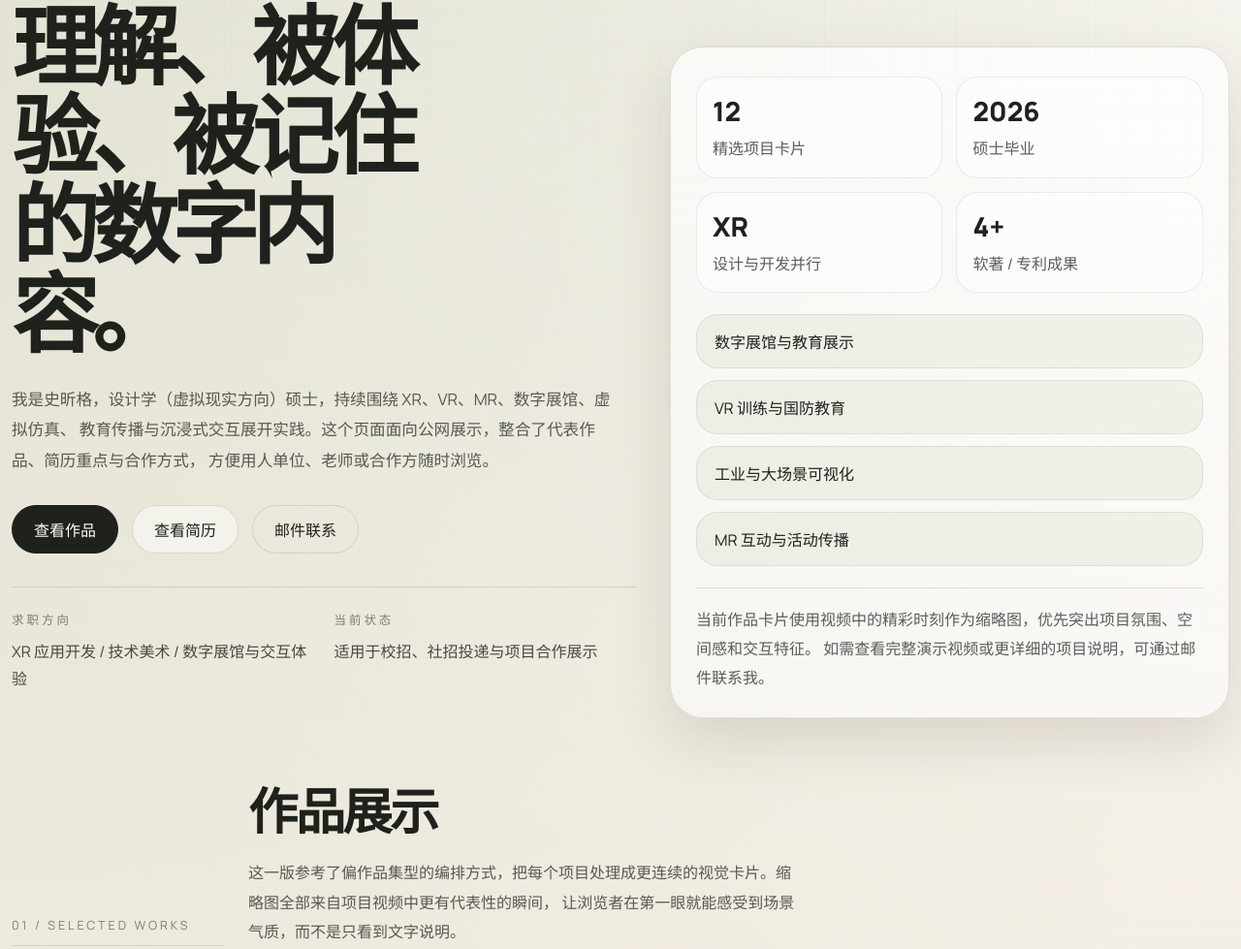
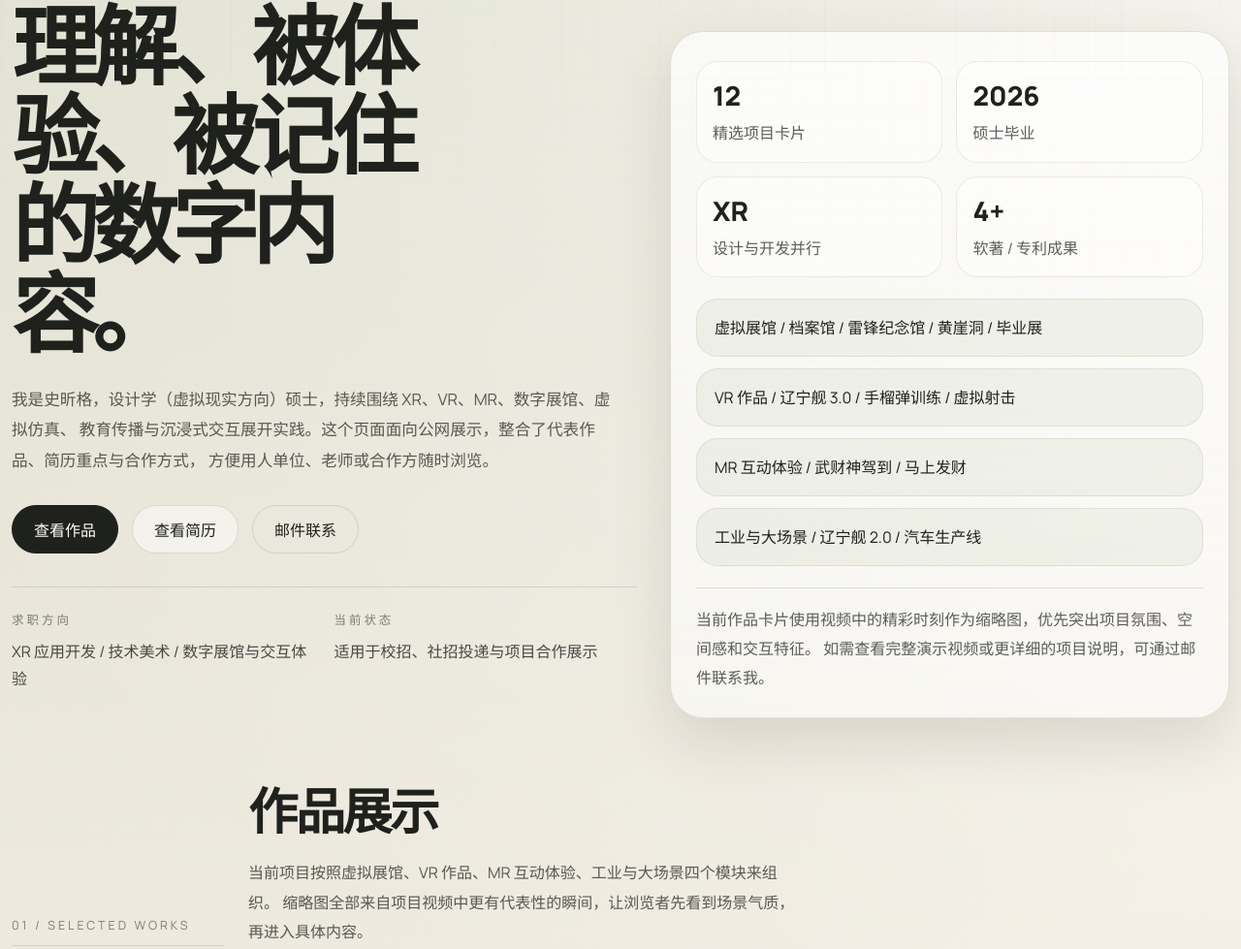
Before and after one commit to s405542052-dev/codex2, a plain HTML site: page index.html in a window 1280 px wide. Shown: the part 327-1306 px from the top of the page at 97% size. Drawn offline with Linux system fonts and the light colour scheme.

Commit message:
Adjust project categories and panel labels

```diff
--- a/index.html
+++ b/index.html
@@ -83,10 +83,10 @@
         </div>
 
         <div class="panel-links">
-          <a href="#project-exhibition">数字展馆与教育展示</a>
-          <a href="#project-defense">VR 训练与国防教育</a>
-          <a href="#project-industry">工业与大场景可视化</a>
-          <a href="#project-interactive">MR 互动与活动传播</a>
+          <a href="#project-exhibition">虚拟展馆 / 档案馆 / 雷锋纪念馆 / 黄崖洞 / 毕业展</a>
+          <a href="#project-defense">VR 作品 / 辽宁舰 3.0 / 手榴弹训练 / 虚拟射击</a>
+          <a href="#project-interactive">MR 互动体验 / 武财神驾到 / 马上发财</a>
+          <a href="#project-industry">工业与大场景 / 辽宁舰 2.0 / 汽车生产线</a>
         </div>
 
         <p class="panel-note">
@@ -105,8 +105,8 @@
         <div class="section-heading-main">
           <h2>作品展示</h2>
           <p>
-            这一版参考了偏作品集型的编排方式，把每个项目处理成更连续的视觉卡片。缩略图全部来自项目视频中更有代表性的瞬间，
-            让浏览者在第一眼就能感受到场景气质，而不是只看到文字说明。
+            当前项目按照虚拟展馆、VR 作品、MR 互动体验、工业与大场景四个模块来组织。
+            缩略图全部来自项目视频中更有代表性的瞬间，让浏览者先看到场景气质，再进入具体内容。
           </p>
         </div>
       </div>
--- a/styles.css
+++ b/styles.css
@@ -315,6 +315,7 @@ main {
   border: 1px solid rgba(31, 33, 29, 0.08);
   border-radius: 22px;
   background: rgba(110, 137, 84, 0.08);
+  line-height: 1.75;
   transition: transform 180ms ease, background 180ms ease, color 180ms ease;
 }
 
```
